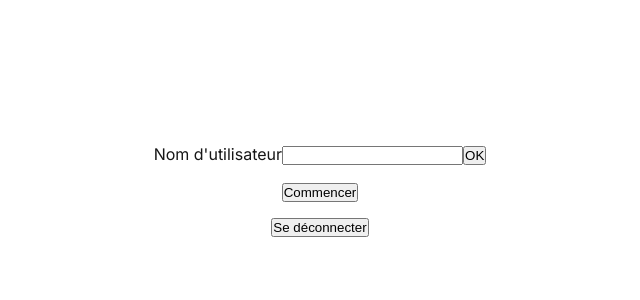
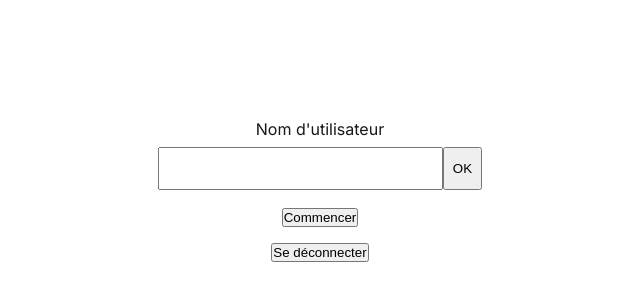
Before and after one commit to PierreGAMEN/TicTacToe_PWA, a Next.js app: page / in a window 1280 px wide. Shown: the part 374-674 px from the top of the page, without its empty margins (320-960 px from the left). Built offline with nearby package versions, Linux system fonts and the light colour scheme.

Commit message:
style : try new style

```diff
--- a/src/component/Welcome/Welcome.jsx
+++ b/src/component/Welcome/Welcome.jsx
@@ -1,5 +1,5 @@
 import { useEffect, useState } from "react";
-import "./welcome.scss"
+import "./welcome.scss";
 
 const Welcome = () => {
   const [name, setName] = useState("");
@@ -8,6 +8,7 @@ const Welcome = () => {
   const setNewName = () => {
     localStorage.setItem("name", name);
     setRegisterName(name);
+    setName("")
   };
 
   const deconnexion = () => {
@@ -27,8 +28,9 @@ const Welcome = () => {
       {registerName ? (
         <h2>Bienvenue {registerName}</h2>
       ) : (
-        <div>
+        <div className="container_input">
           <label htmlFor="name">Nom d&apos;utilisateur</label>
+          <div className="input_ok">
             <input
               onChange={(e) => {
                 setName(e.target.value);
@@ -38,6 +40,7 @@ const Welcome = () => {
               type="text"
             />
             <button onClick={setNewName}>OK</button>
+          </div>
         </div>
       )}
       <div>
--- a/src/component/Welcome/welcome.scss
+++ b/src/component/Welcome/welcome.scss
@@ -1,8 +1,30 @@
 .welcome {
+  display: flex;
+  flex-direction: column;
+  gap: 1rem;
+  align-items: center;
+  justify-content: center;
+  height: 100vh;
+
+  .container_input {
     display: flex;
     flex-direction: column;
-    gap: 1rem;
+    gap: 0.5rem;
     align-items: center;
-    justify-content: center;
-    height: 100vh;
+
+    .input_ok {
+        display: flex;
+
+        button, input {
+            padding: 0.5rem;
+
+        }
+
+
+    }
+
+    input {
+      font-size: 20px;
+    }
+  }
 }
```
Also changed, not shown: public/manifest.json. Lines whose indentation alone changed are shown as unchanged.
